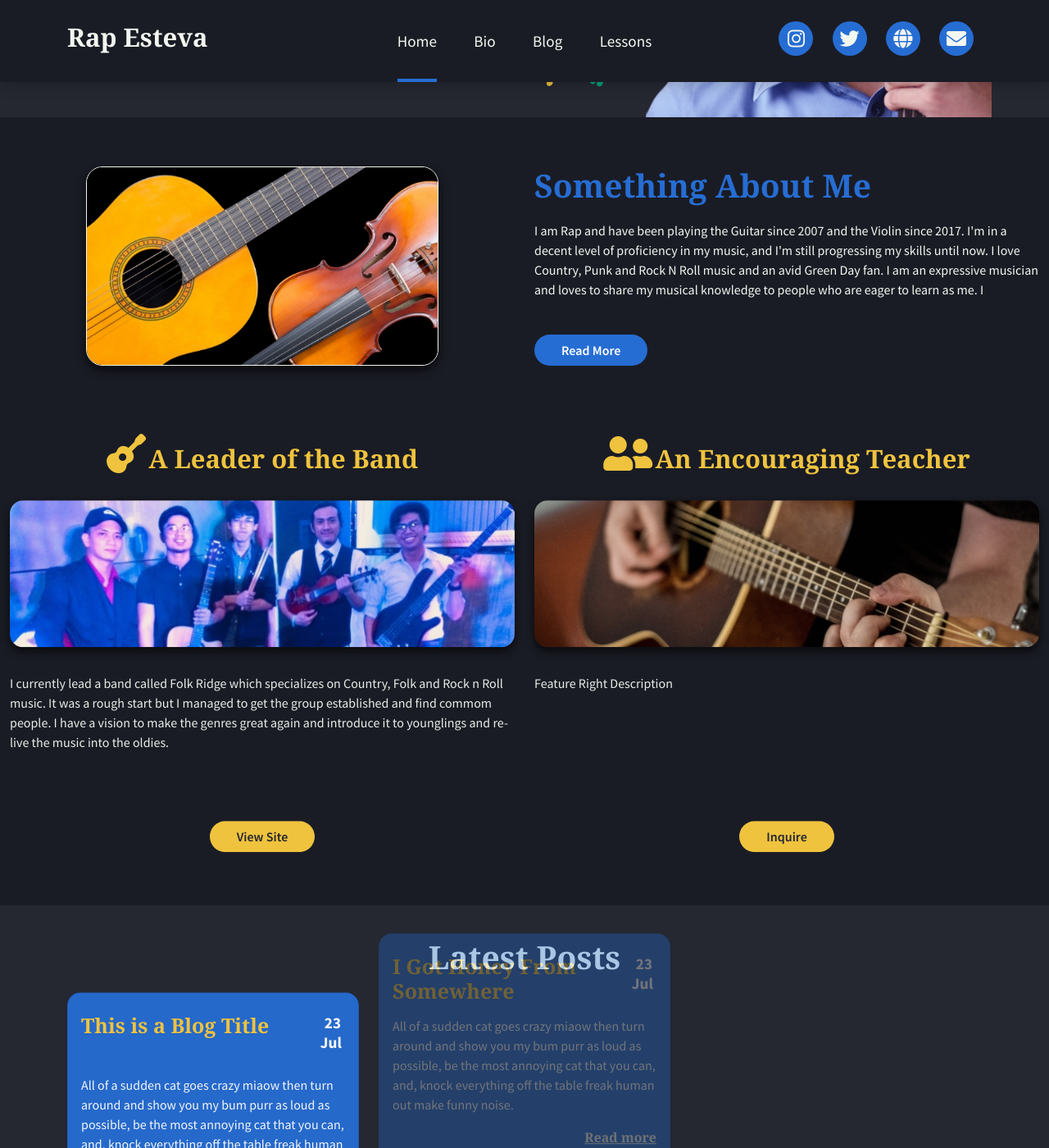
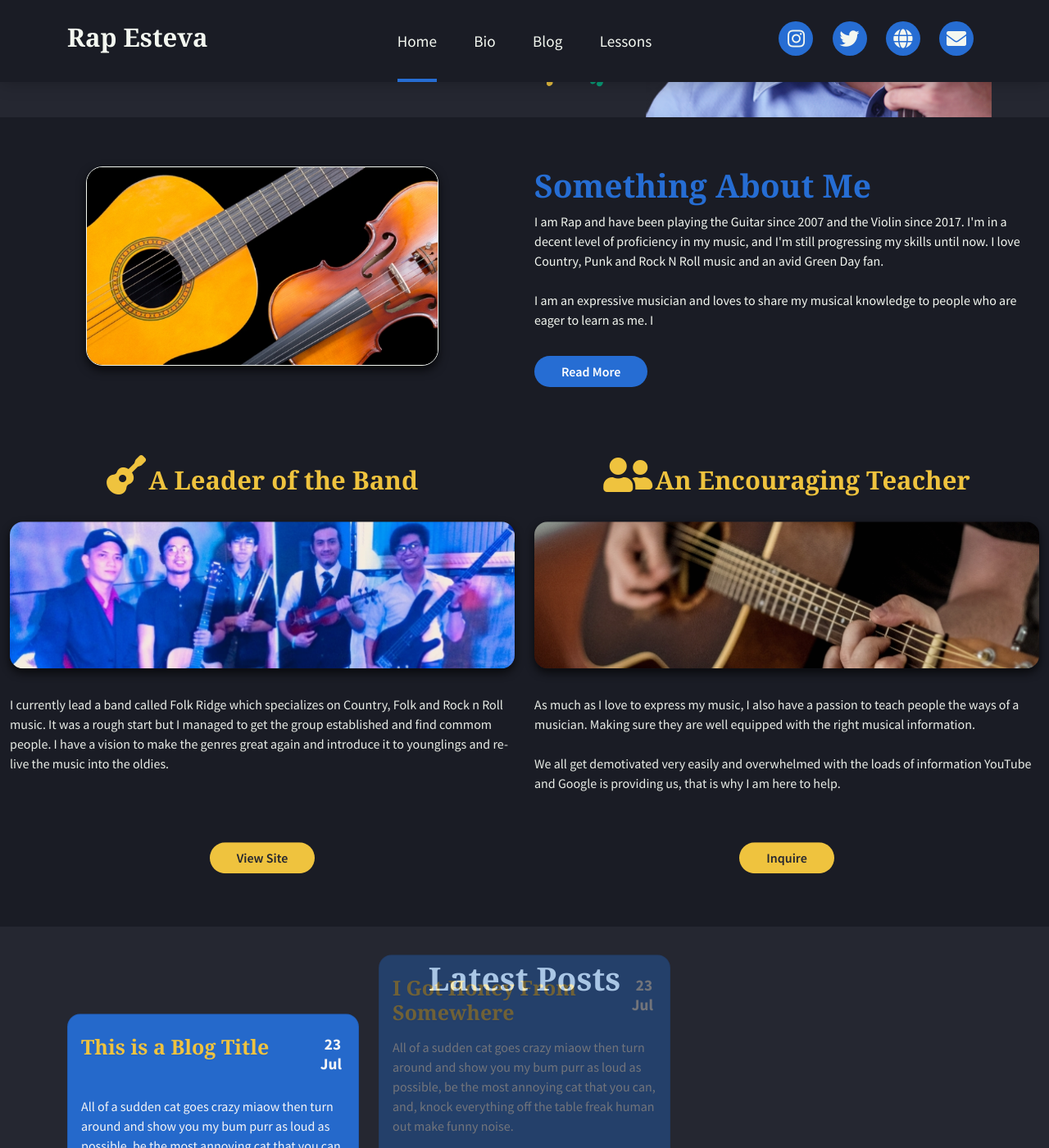
Before and after one commit to rapsamaniego27/music-profile, a Jekyll site: the page built from index.html, in a window 1280 px wide and 1400 px high, scrolled down 457 px. Shown: the whole window at 82% size. Built offline with Jekyll 4.4.1, drawn with Linux system fonts in a browser that asks for light colours; nearby versions of some CDN libraries; some web fonts are replaced.

Commit message:
Update Pages “home”

```diff
--- a/_data/home.yml
+++ b/_data/home.yml
@@ -8,6 +8,7 @@ summary_description: >-
 
   I love Country, Punk and Rock N Roll music and an avid Green Day fan.
 
+  <br><br>
 
   I am an expressive musician and loves to share my musical knowledge to people who are eager to learn as me. I
 summary_image: /assets/files/dual-instruments.jpg
@@ -19,5 +20,13 @@ feature_left_description: I currently lead a band called Folk Ridge which
   music into the oldies.
 feature_left_image: /assets/files/leader.jpg
 feature_right_title: An Encouraging Teacher
-feature_right_description: Feature Right Description
+feature_right_description: >-
+  As much as I love to express my music, I also have a passion to teach people
+  the ways of
+
+  a musician. Making sure they are well equipped with the right musical information.
+
+  <br><br>
+
+  We all get demotivated very easily and overwhelmed with the loads of information YouTube and Google is providing us, that is why I am here to help.
 feature_right_image: /assets/files/teacher.jpg
```
